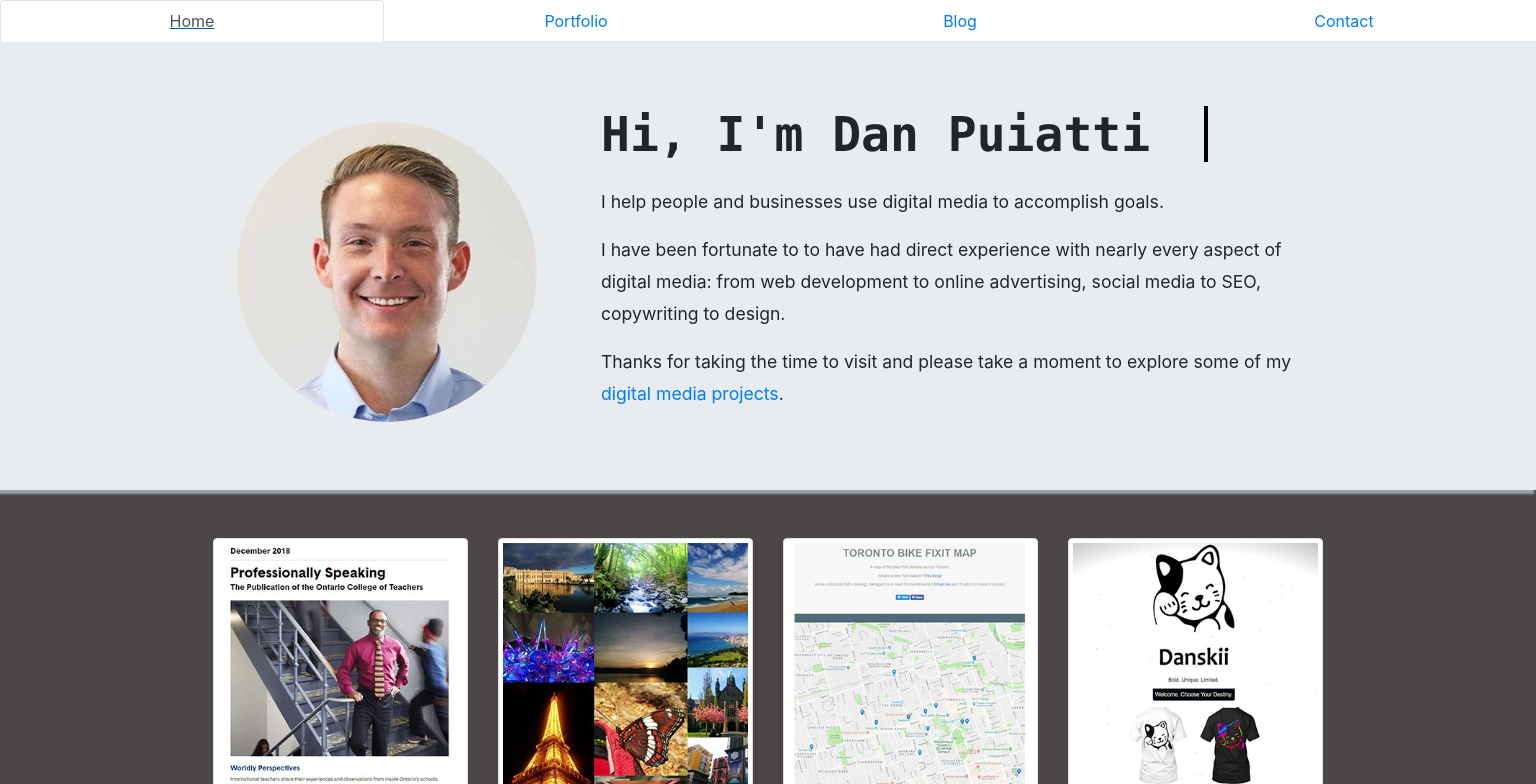
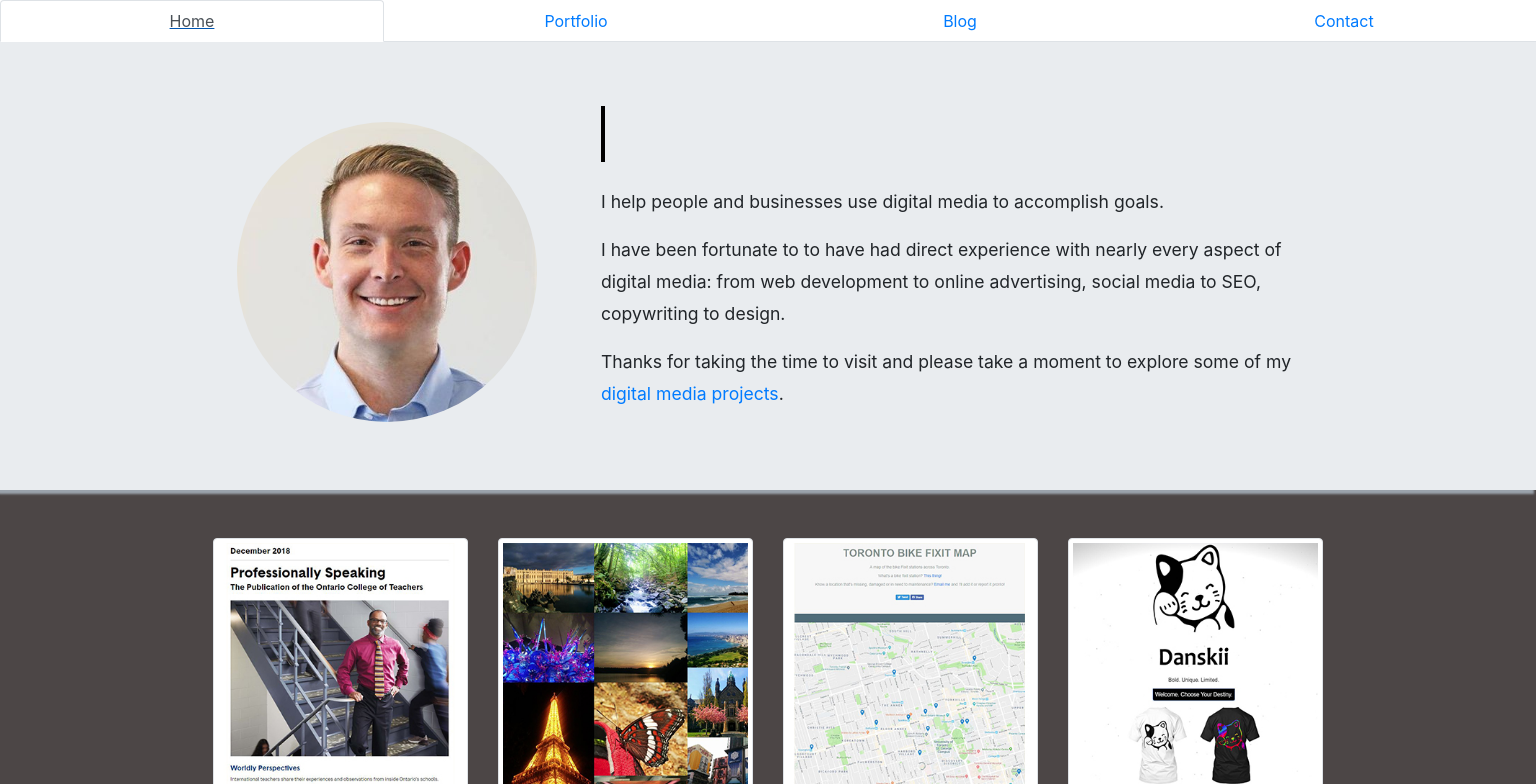
Before and after one commit to Danskii/Daniel-Puiatti, a React (Create React App) app in the folder development/: page / in a window 1536 px wide. Shown: the top 784 px of the page. Built offline with nearby package versions, Linux system fonts and the light colour scheme.

Commit message:
added animations

```diff
--- a/development/src/index.css
+++ b/development/src/index.css
@@ -19,18 +19,7 @@ code {
 
 .Home h1 {
   margin-bottom: 1.5rem;
-  font: bold 300% Consolas, Monaco, monospace;
-	border-right: .1em solid black;
-	width: 16.5em;
-	width: 21ch;
-
-	white-space: nowrap;
-	overflow: hidden;
-	-webkit-animation: typing 2s steps(21, end),
-	           blink-caret .5s step-end infinite alternate;
-
 }
-
 
 .Home p {
   margin-bottom: 1rem;
@@ -39,17 +28,18 @@ code {
 }
 
 .Home .introParagraphOne {
-  margin-bottom: 1rem;
-  font-size: 1.1rem;
-  line-height: 2rem;
+  -webkit-animation: slide-in-fwd-bottom 3s cubic-bezier(0.250, 0.460, 0.450, 0.940) both;
+  animation: slide-in-fwd-bottom 3s cubic-bezier(0.250, 0.460, 0.450, 0.940) both;
 }
 
 .Home .introParagraphTwo {
-
+  -webkit-animation: slide-in-fwd-bottom 3.1s cubic-bezier(0.250, 0.460, 0.450, 0.940) both;
+  animation: slide-in-fwd-bottom 3.1s cubic-bezier(0.250, 0.460, 0.450, 0.940) both;
 }
 
 .Home .introParagraphThree {
-
+  -webkit-animation: slide-in-fwd-bottom 3.2s cubic-bezier(0.250, 0.460, 0.450, 0.940) both;
+  animation: slide-in-fwd-bottom 3.2s cubic-bezier(0.250, 0.460, 0.450, 0.940) both;
 }
 
 .Home .jumbotron {
@@ -113,6 +103,7 @@ code {
   }
 }
 
+
 @media (min-width:320px) {
   .danielPuiattiProfileImage img {
 
@@ -143,12 +134,70 @@ code {
         @media (min-width:1024px) {
           .danielPuiattiProfileImage img {
             margin: 1rem 4rem 1rem 1.5rem;
+
           }
+
+.Home h1 {
+  font: bold 300% Consolas, Monaco, monospace;
+	border-right: .1em solid black;
+	width: 16.5em;
+	width: 21ch;
+
+	white-space: nowrap;
+	overflow: hidden;
+	-webkit-animation: typing 1s steps(21, end),
+	           blink-caret .5s step-end infinite alternate;
+
+}
+
+
+.Home .introParagraphOne {
+
+}
+
+.Home .introParagraphTwo {
+
+}
+
+.Home .introParagraphThree {
+
+}
+
+
           }
 
       @media (min-width:1440px) {
         .danielPuiattiProfileImage img {
           margin: 1rem 1.5rem 1rem 1.5rem;
           margin: 1rem 4rem 1rem 1.5rem;
+
+
         }
+
+
+.Home h1 {
+  font: bold 300% Consolas, Monaco, monospace;
+	border-right: .1em solid black;
+	width: 16.5em;
+	width: 21ch;
+
+	white-space: nowrap;
+	overflow: hidden;
+	-webkit-animation: typing 1s steps(21, end),
+	           blink-caret .5s step-end infinite alternate;
+
+}
+.9
+
+.Home .introParagraphOne {
+
+}
+
+.Home .introParagraphTwo {
+
+}
+
+.Home .introParagraphThree {
+
+}
         }
```
